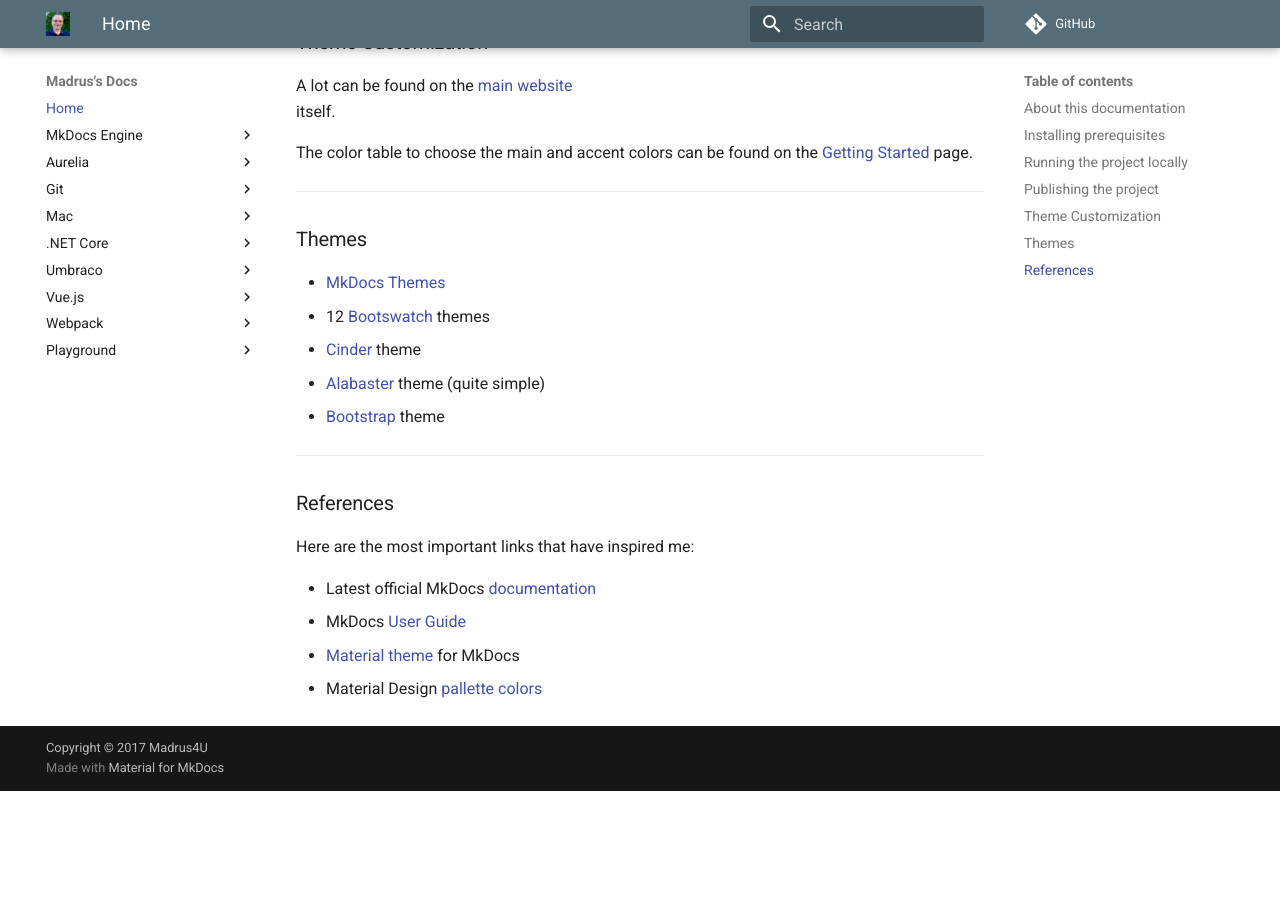
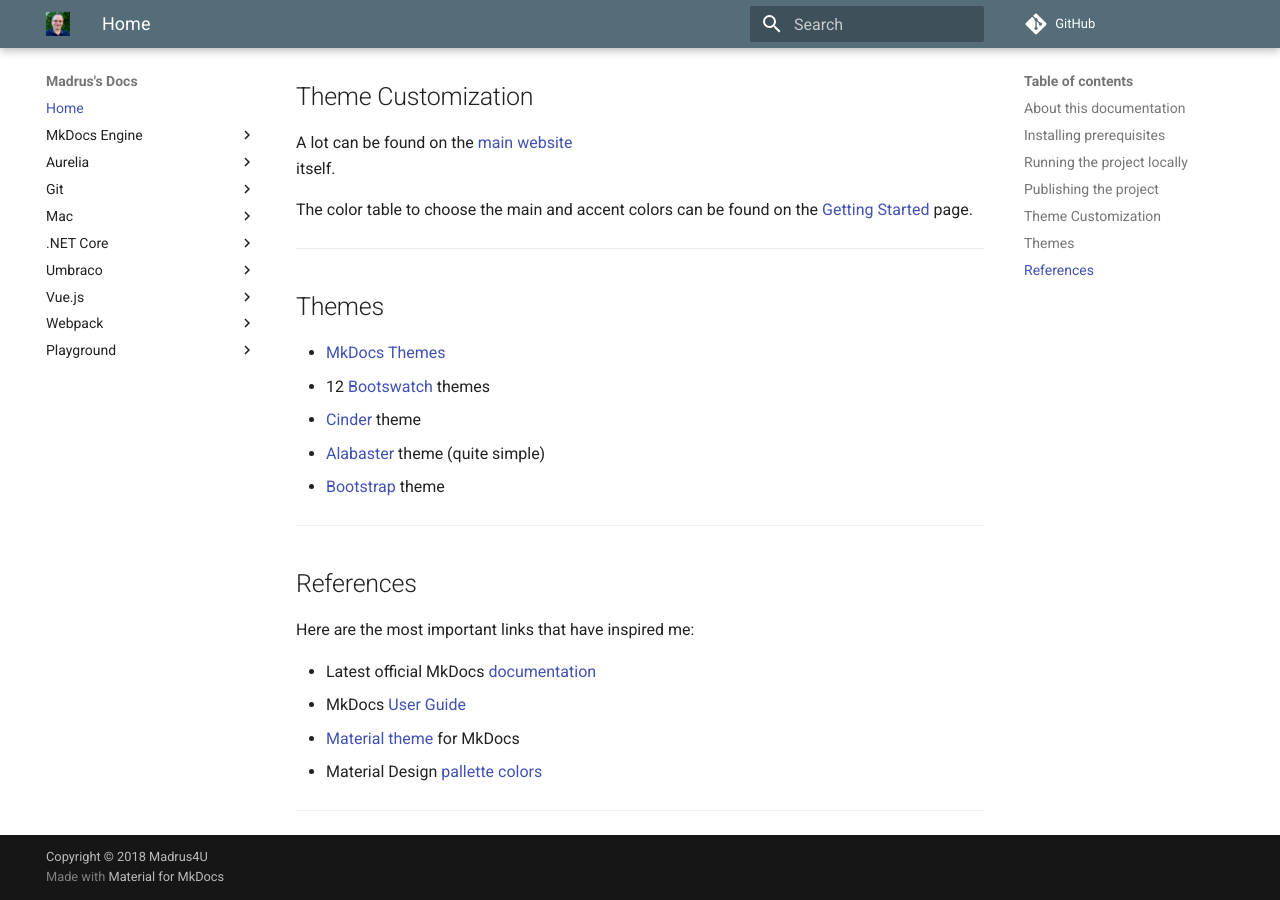
Before and after one commit to madrus/mdocs, an MkDocs documentation site: the page built from docs/index.md, in a window 1280 px wide and 900 px high, scrolled down 1069 px. Built offline with MkDocs 1.6.1 and Material for MkDocs 9.7.7, drawn with Linux system fonts in a browser that asks for light colours; comment, search, counter and statistics services are not loaded; old or Windows-style settings are respelled for this version of MkDocs; before the commit the page ends 1860 px from its top, so only the background shows below that.

Commit message:
small tweak

```diff
--- a/docs/index.md
+++ b/docs/index.md
@@ -1,12 +1,12 @@
 # Welcome to My Personal Docs
 
-### About this documentation
+## About this documentation
 
 Collecting tips and tricks is huge fun. I am doing it "along the way" every time I get stuck and later find the solution. Every bit of information here has at some point proved to be useful to me. So, the documentation is never complete and finished. __It is always "work in progress"__.
 
 ---
 
-### Installing prerequisites
+## Installing prerequisites
 
 In order to view the documents offline, you need Python and the following dependencies:
 
@@ -17,7 +17,7 @@ pip install -U mkdocs-material fontawesome-markdown
 
 ---
 
-### Running the project locally
+## Running the project locally
 
 Open the command prompt in the project root directory and type:
 
@@ -29,7 +29,7 @@ Then open your browser and navigate to [http://localhost:8000](http://localhost:
 
 ---
 
-### Publishing the project
+## Publishing the project
 
 To publish the project to __GitHub Pages__ as a subdomain, e.g. `/mdocs` of the main [your-github-login.github.io](your-github-login.github.io) website, one needs first to create the repository with that name, e.g. `mdocs` and add it to one's project as a remote. Now, open the command prompt in the root directory (on the `master` branch) and type:
 
@@ -41,7 +41,7 @@ After that, the project website is available at [your-github-login.github.io/mdo
 
 ---
 
-### Theme Customization
+## Theme Customization
 
 A lot can be found on the [main website](http://squidfunk.github.io/mkdocs-material/customization/)
  itself.
@@ -50,7 +50,7 @@ The color table to choose the main and accent colors can be found on the [Gettin
 
 ---
 
-### Themes
+## Themes
 
 * [MkDocs Themes](https://github.com/mkdocs/mkdocs/wiki/MkDocs-Themes)
 * 12 [Bootswatch](http://mkdocs.github.io/mkdocs-bootswatch/) themes
@@ -60,7 +60,7 @@ The color table to choose the main and accent colors can be found on the [Gettin
 
 ---
 
-### References
+## References
 
 Here are the most important links that have inspired me:
 
@@ -68,3 +68,5 @@ Here are the most important links that have inspired me:
 * MkDocs [User Guide](http://www.mkdocs.org/user-guide/writing-your-docs/)
 * [Material theme](http://squidfunk.github.io/mkdocs-material/) for MkDocs
 * Material Design [pallette colors](https://www.materialui.co/colors)
+
+---
--- a/mkdocs.yml
+++ b/mkdocs.yml
@@ -7,38 +7,6 @@ site_url: 'http://madrus4u.com/mdocs/'
 # Repository
 #repo_name: 'GitHub'  # will it work with GitLab?
 repo_url: 'https://github.com/madrus/mdocs'
-
-# Pages structure
-pages:
-  - Home: index.md
-  - MkDocs Engine:
-    - Technicalities: engine/technicalities.md
-    - Styling: engine/styling.md
-  - Aurelia:
-    - Some Technical Notes: aurelia/technicalities.md
-  - Git:
-    - GitFlow: git/gitflow.md
-    - Tools: git/tools.md
-    - Styling: git/styling.md
-    - SSH: git/ssh.md
-  - Mac:
-    - NGINX: mac/nginx.md
-    - SSH on Sierra: mac/ssh.md
-    - Tips & Tricks: mac/tips.md
-  - .NET Core:
-    - New Project: dotnet/new_project.md
-    - Notes: dotnet/notes.md
-    - Tips: dotnet/tips.md
-  - Umbraco:
-    - Technicalities: umbraco/technicalities.md
-    - FAQ: umbraco/faq.md
-  - Vue.js:
-    - Vue.js Basics: vuejs/basics.md
-  - Webpack:
-    - Webpack Basics: webpack/basics.md
-  - Playground:
-    - TODOs: playground/todo.md
-    - Test Document: playground/test.md
 
 # Documentation and theme
 theme:
@@ -51,7 +19,7 @@ theme:
 
 # Options
 extra:
-  version: 0.2.0
+  version: 0.3.0
   logo: 'img/logo.png'
   palette:
     primary: 'blue grey'
@@ -89,11 +57,42 @@ markdown_extensions:
   - toc:
       permalink: true
 
-
 #Copyright
-copyright: 'Copyright &copy; 2017 <a href="https://madrus4u.com">Madrus4U</a>'
+copyright: 'Copyright &copy; 2018 <a href="https://madrus4u.com">Madrus4U</a>'
 
 # Google Analytics
 google_analytics:
   - 'UA-52692182-5'
   - 'auto'
+
+# Pages structure
+pages:
+  - Home: index.md
+  - MkDocs Engine:
+    - Technicalities: engine/technicalities.md
+    - Styling: engine/styling.md
+  - Aurelia:
+    - Some Technical Notes: aurelia/technicalities.md
+  - Git:
+    - GitFlow: git/gitflow.md
+    - Tools: git/tools.md
+    - Styling: git/styling.md
+    - SSH: git/ssh.md
+  - Mac:
+    - NGINX: mac/nginx.md
+    - SSH on Sierra: mac/ssh.md
+    - Tips & Tricks: mac/tips.md
+  - .NET Core:
+    - New Project: dotnet/new_project.md
+    - Notes: dotnet/notes.md
+    - Tips: dotnet/tips.md
+  - Umbraco:
+    - Technicalities: umbraco/technicalities.md
+    - FAQ: umbraco/faq.md
+  - Vue.js:
+    - Vue.js Basics: vuejs/basics.md
+  - Webpack:
+    - Webpack Basics: webpack/basics.md
+  - Playground:
+    - TODOs: playground/todo.md
+    - Test Document: playground/test.md
```
Also changed, not shown: 1 other file.
